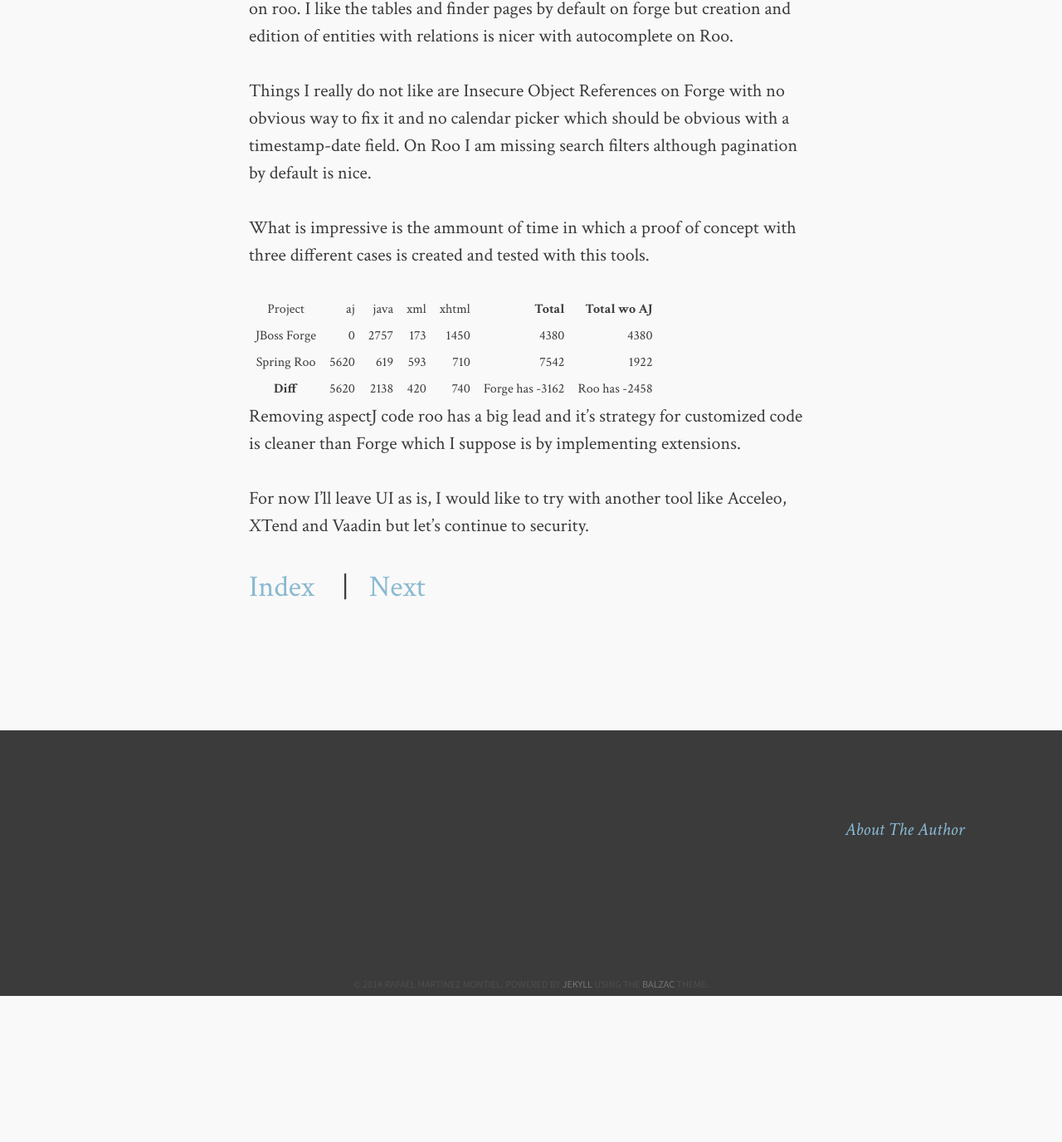
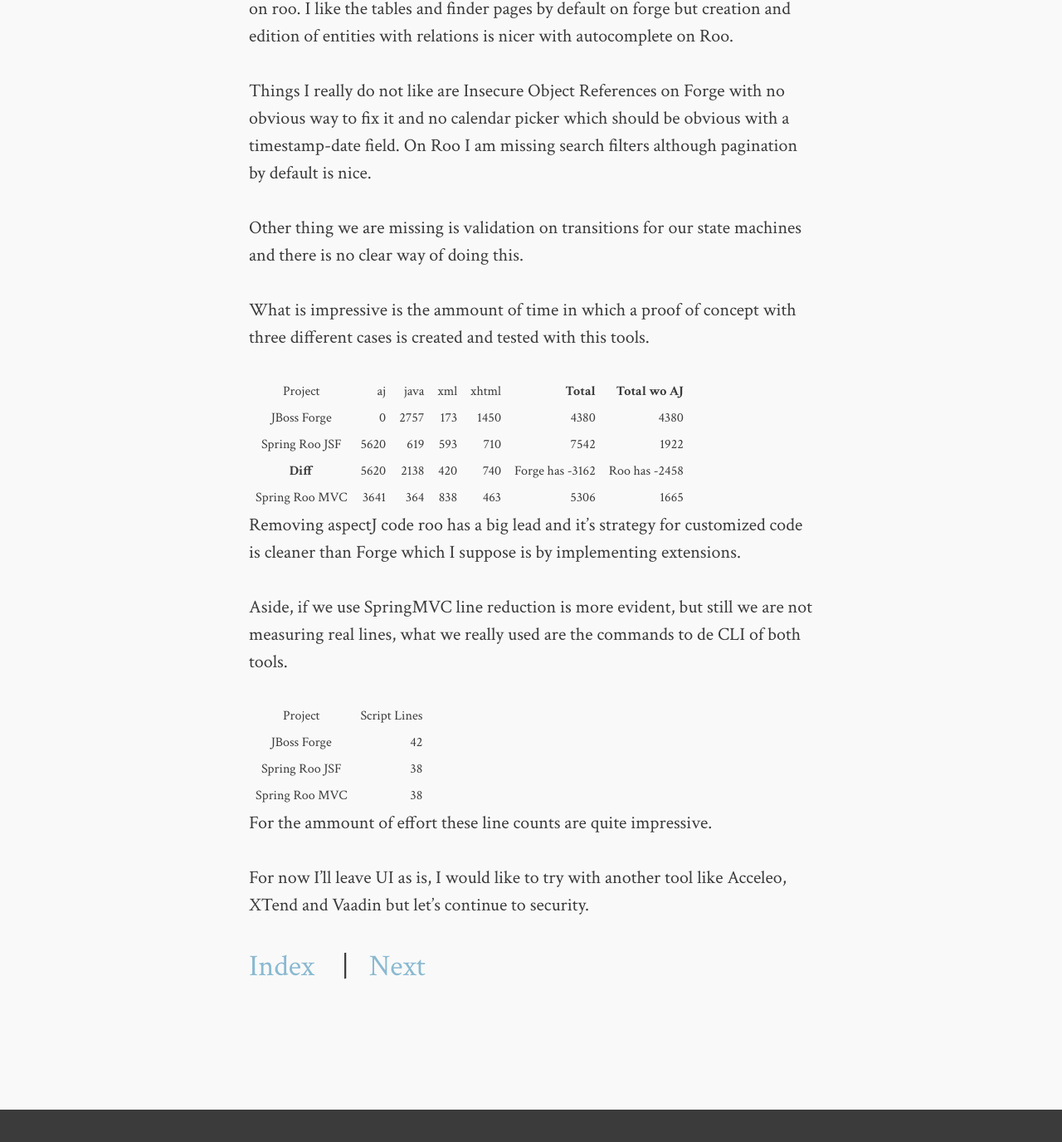
Before and after one commit to mtzmontiel/simple-concise, a Jekyll site: the page built from subaui/sampleUC-BasicUI-closing.md, in a window 1280 px wide and 1400 px high, scrolled down 773 px. Shown: the top 1376 px of the window at 83% size. Built offline with Jekyll 4.4.1, drawn with Linux system fonts in a browser that asks for light colours; before the commit the page ends 1973 px from its top, so only the background shows below that.

Commit message:
Closings on UI

```diff
--- a/subaui/sampleUC-BasicUI-closing.md
+++ b/subaui/sampleUC-BasicUI-closing.md
@@ -32,6 +32,9 @@
 a timestamp-date field. On Roo I am missing search filters although
 pagination by default is nice.
 
+Other thing we are missing is validation on transitions for our state machines
+and there is no clear way of doing this.
+
 What is impressive is the ammount of time in which a proof of concept with
 three different cases is created and tested with this tools.
 
@@ -39,12 +42,26 @@
    | Project | aj | java | xml | xhtml | *Total* | *Total wo AJ*
    |:-:|-:|-:|-:|-:|-:|-:
    | JBoss Forge | 0    | 2757 | 173 | 1450 | 4380 | 4380
-   | Spring Roo  | 5620 | 619  | 593 | 710  | 7542 | 1922
+   | Spring Roo JSF | 5620 | 619  | 593 | 710  | 7542 | 1922
    |:-:|-:|-:|-:|-:|-:|-:
    | *Diff*      | 5620 | 2138 | 420 | 740  | Forge has -3162 | Roo has -2458
+   | Spring Roo MVC |  3641 | 364 | 838 | 463 | 5306 | 1665 |
 
 Removing aspectJ code roo has a big lead and it's strategy for customized
 code is cleaner than Forge which I suppose is by implementing extensions.
 
+Aside, if we use SpringMVC line reduction is more evident, but still we are
+not measuring real lines, what we really used are the commands to de CLI of
+both tools.
+
+   |---
+   | Project | Script Lines
+   |:-:|-:|
+   | JBoss Forge | 42
+   | Spring Roo JSF | 38
+   | Spring Roo MVC | 38
+
+For the ammount of effort these line counts are quite impressive.
+
 For now I'll leave UI as is, I would like to try with another tool like
 Acceleo, XTend and Vaadin but let's continue to security.
```
Also changed, not shown: index.md (+1 -0 lines), subaui/roo/sampleUI-BasicUI-03.md (+1 -1 lines), updates.md (+4 -0 lines).
